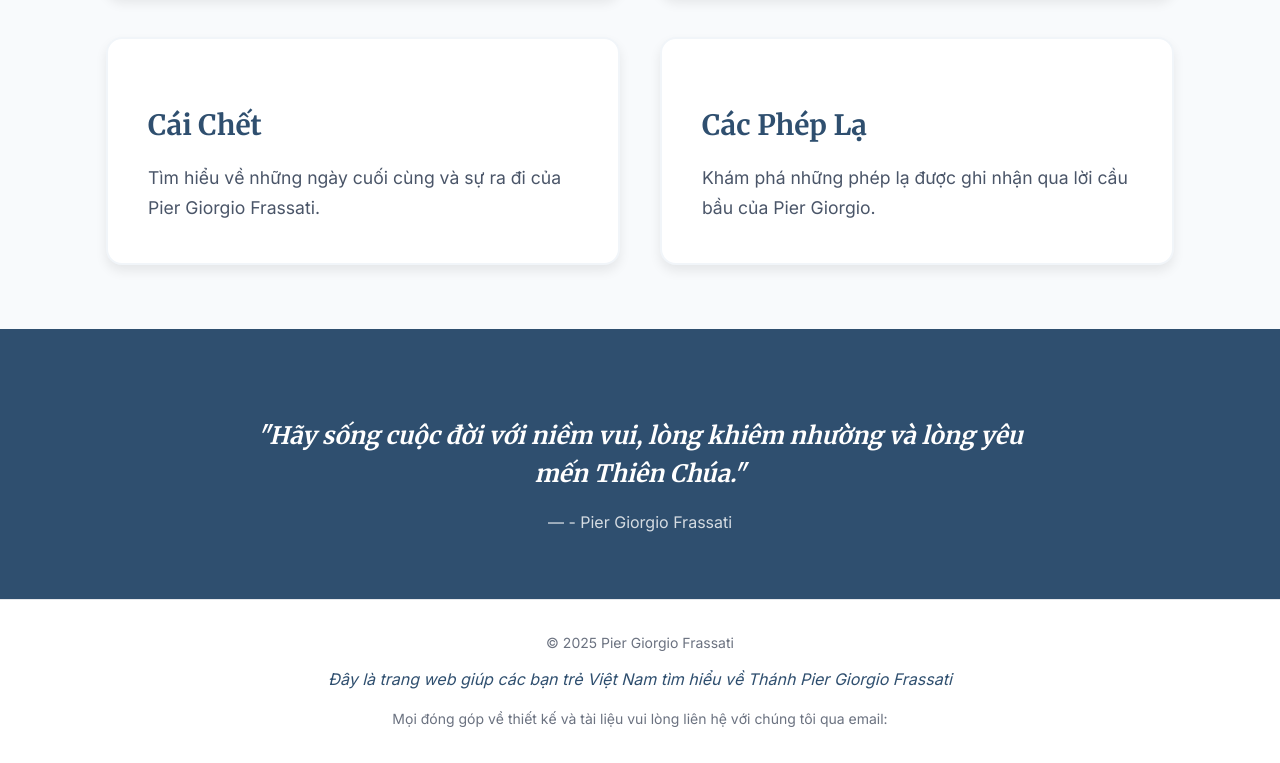
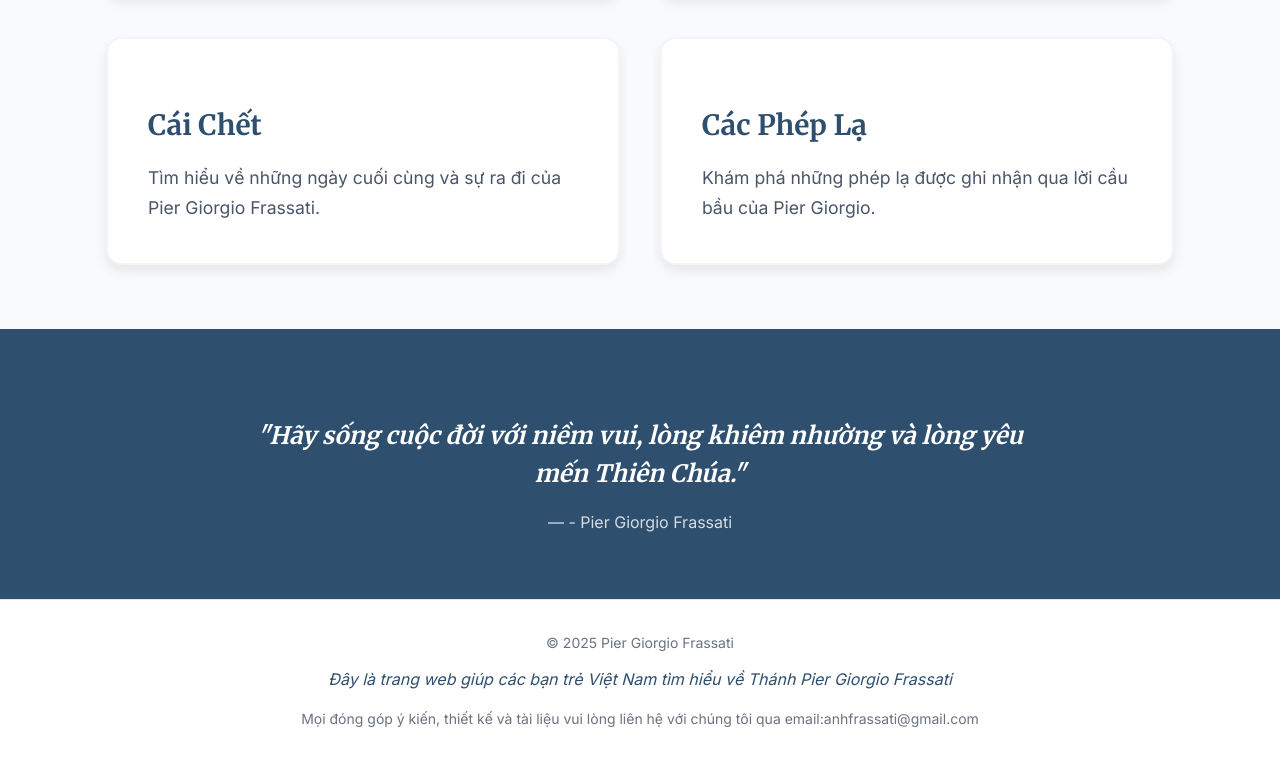
Before and after one commit to tuananhhusc/anhfrassati.github.io, a plain HTML site: page meet-pier-giorgio.html in a window 1280 px wide. Shown: the part 1060-1823 px from the top of the page. Drawn offline with Linux system fonts and the light colour scheme.

Commit message:
Update meet-pier-giorgio.html

```diff
--- a/meet-pier-giorgio.html
+++ b/meet-pier-giorgio.html
@@ -124,7 +124,7 @@
       <div class="container">
         <p>© <span id="year"></span> Pier Giorgio Frassati</p>
         <p class="footer-description">Đây là trang web giúp các bạn trẻ Việt Nam tìm hiểu về Thánh Pier Giorgio Frassati</p>
-        <p class="footer-contact">Mọi đóng góp về thiết kế và tài liệu vui lòng liên hệ với chúng tôi qua email:</p>
+        <p class="footer-contact">Mọi đóng góp ý kiến, thiết kế và tài liệu vui lòng liên hệ với chúng tôi qua email:anhfrassati@gmail.com</p>
       </div>
     </footer>
 
```
